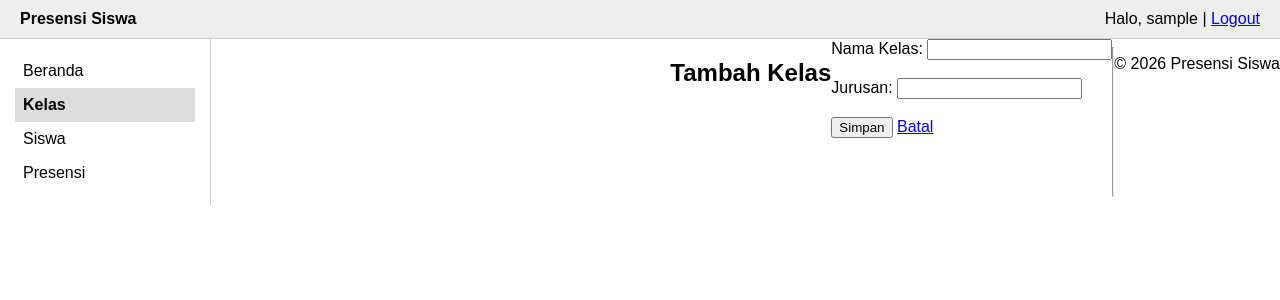
After one commit to arya-vrxx/kehadiran-siswa, a PHP site: page /inimanagekelas/tambahkelas.php in a window 1280 px wide. The commit adds this page. Shown: the top 300 px of the page. Run offline with PHP 8.4, Linux system fonts and the light colour scheme; the visitor is signed in with stand-in values (Sample User, id 1).

Commit message:
nambah layouting, style buat ngatur layout, folder manage kelas dan beberapa perubahan file lain menyesuaikan layouting

```diff
--- a/Config/database.php
+++ b/Config/database.php
@@ -1,21 +1,33 @@
 <?php
-$host = "localhost";
-$user = "root";
-$password = "";
-$dbname = "presensisekolah";
-$charset = "utf8mb4";
+class Database
+{
+    private string $host     = "localhost";
+    private string $user     = "root";
+    private string $password = "";
+    private string $dbname   = "presensisekolah";
+    private string $charset  = "utf8mb4";
 
-$dsn = "mysql:host=$host;dbname=$dbname;charset=$charset";
+    private ?PDO $pdo = null;
+
+    public function getConnection(): PDO
+    {
+        if ($this->pdo === null) {
+            $dsn = "mysql:host={$this->host};dbname={$this->dbname};charset={$this->charset}";
 
             $options = [
-    PDO::ATTR_ERRMODE => PDO::ERRMODE_EXCEPTION,
+                PDO::ATTR_ERRMODE            => PDO::ERRMODE_EXCEPTION,
                 PDO::ATTR_DEFAULT_FETCH_MODE => PDO::FETCH_ASSOC,
-    PDO::ATTR_EMULATE_PREPARES => false,
+                PDO::ATTR_EMULATE_PREPARES   => false,
             ];
 
             try {
-    $pdo = new PDO($dsn, $user, $password, $options);
+                $this->pdo = new PDO($dsn, $this->user, $this->password, $options);
             } catch (PDOException $e) {
                 error_log($e->getMessage());
-    die('Koneksi database gagal. Silakan coba lagi nanti.');
+                die("Koneksi database gagal. Silakan coba lagi nanti.");
             }
+        }
+
+        return $this->pdo;
+    }
+}
--- /dev/null
+++ b/inimanagekelas/tambahkelas.php
@@ -0,0 +1,73 @@
+<?php
+session_start();
+
+if (!isset($_SESSION["user"])) {
+    header("Location: ../login.php");
+    exit;
+}
+
+require_once "../Config/database.php";
+require_once "../models/kelas.php";
+
+$pdo   = (new Database())->getConnection();
+$kelas = new Kelas($pdo);
+
+$errors  = [];
+$nama    = "";
+$jurusan = "";
+
+if ($_SERVER["REQUEST_METHOD"] == "POST") {
+    $nama    = trim($_POST["nama_kelas"] ?? "");
+    $jurusan = trim($_POST["jurusan"] ?? "");
+
+    // Validasi
+    if ($nama === "") {
+        $errors[] = "Nama kelas wajib diisi.";
+    } elseif (mb_strlen($nama) > 20) {
+        $errors[] = "Nama kelas maksimal 20 karakter.";
+    }
+
+    if ($jurusan === "") {
+        $errors[] = "Jurusan wajib diisi.";
+    } elseif (mb_strlen($jurusan) > 20) {
+        $errors[] = "Jurusan maksimal 20 karakter.";
+    }
+
+    // Kalau lolos validasi, simpan lalu kembali ke daftar
+    if (empty($errors)) {
+        $kelas->create($nama, $jurusan);
+        $_SESSION["pesan"] = "Kelas berhasil ditambahkan.";
+        header("Location: index.php");
+        exit;
+    }
+}
+
+$judul = "Tambah Kelas";
+$base  = "../";
+$menu  = "kelas";
+
+require "../layout/header.php";
+?>
+
+<h2>Tambah Kelas</h2>
+
+<?php if (!empty($errors)): ?>
+    <ul style="color:red">
+        <?php foreach ($errors as $e): ?>
+            <li><?php echo htmlspecialchars($e); ?></li>
+        <?php endforeach; ?>
+    </ul>
+<?php endif; ?>
+
+<form method="post">
+    Nama Kelas:
+    <input type="text" name="nama_kelas" value="<?php echo htmlspecialchars($nama); ?>"><br><br>
+
+    Jurusan:
+    <input type="text" name="jurusan" value="<?php echo htmlspecialchars($jurusan); ?>"><br><br>
+
+    <button type="submit">Simpan</button>
+    <a href="index.php">Batal</a>
+</form>
+
+<?php require "../layout/footer.php"; ?>
--- /dev/null
+++ b/layout/footer.php
@@ -0,0 +1,7 @@
+</main>
+
+<hr>
+<p>&copy; <?php echo date("Y"); ?> Presensi Siswa</p>
+
+</body>
+</html>
--- /dev/null
+++ b/layout/header.php
@@ -0,0 +1,22 @@
+<!DOCTYPE html>
+<html lang="id">
+<head>
+    <meta charset="UTF-8">
+    <title><?php echo htmlspecialchars($judul ?? "Beranda"); ?> - Presensi Siswa</title>
+    <link rel="stylesheet" href="<?php echo $base; ?>assets/style.css">
+</head>
+<body>
+
+<header class="topbar">
+    <strong>Presensi Siswa</strong>
+    <span>
+        Halo, <?php echo htmlspecialchars($_SESSION["user"]); ?> |
+        <a href="<?php echo $base; ?>logout.php">Logout</a>
+    </span>
+</header>
+
+<div class="wrapper">
+
+    <?php require __DIR__ . "/sidebar.php"; ?>
+
+    <main class="content"></main>
--- /dev/null
+++ b/layout/sidebar.php
@@ -0,0 +1,7 @@
+<?php $menu = $menu ?? ""; ?>
+<aside class="sidebar">
+    <a href="<?php echo $base; ?>index.php" class="<?php echo $menu == 'beranda' ? 'aktif' : ''; ?>">Beranda</a>
+    <a href="<?php echo $base; ?>inimanagekelas/index.php" class="<?php echo $menu == 'kelas' ? 'aktif' : ''; ?>">Kelas</a>
+    <a href="<?php echo $base; ?>inimanagesiswa/index.php" class="<?php echo $menu == 'siswa' ? 'aktif' : ''; ?>">Siswa</a>
+    <a href="<?php echo $base; ?>inimanagepresensi/index.php" class="<?php echo $menu == 'presensi' ? 'aktif' : ''; ?>">Presensi</a>
+</aside>
--- /dev/null
+++ b/models/basemodel.php
@@ -0,0 +1,32 @@
+<?php
+abstract class BaseModel
+{
+    protected PDO $pdo;
+
+    // Diisi oleh class turunan/child class
+    protected string $table;
+    protected string $primaryKey;
+
+    public function __construct(PDO $pdo)
+    {
+        $this->pdo = $pdo;
+    }
+
+    public function all(): array
+    {
+        return $this->pdo->query("SELECT * FROM {$this->table}")->fetchAll();
+    }
+
+    public function find($id)
+    {
+        $stmt = $this->pdo->prepare("SELECT * FROM {$this->table} WHERE {$this->primaryKey} = ?");
+        $stmt->execute([$id]);
+        return $stmt->fetch(); // false kalau tidak ada
+    }
+
+    public function delete($id): bool
+    {
+        $stmt = $this->pdo->prepare("DELETE FROM {$this->table} WHERE {$this->primaryKey} = ?");
+        return $stmt->execute([$id]);
+    }
+}
--- /dev/null
+++ b/models/kelas.php
@@ -0,0 +1,28 @@
+<?php
+require_once __DIR__ . "/BaseModel.php";
+
+class Kelas extends BaseModel
+{
+    protected string $table      = "kelas";
+    protected string $primaryKey = "id_kelas";
+
+    public function create(string $nama, string $jurusan): bool
+    {
+        $stmt = $this->pdo->prepare("INSERT INTO kelas (nama_kelas, jurusan) VALUES (?, ?)");
+        return $stmt->execute([$nama, $jurusan]);
+    }
+
+    public function update($id, string $nama, string $jurusan): bool
+    {
+        $stmt = $this->pdo->prepare("UPDATE kelas SET nama_kelas = ?, jurusan = ? WHERE id_kelas = ?");
+        return $stmt->execute([$nama, $jurusan, $id]);
+    }
+
+    // Dipakai sebelum hapus: kelas yang masih punya siswa jangan dihapus
+    public function countSiswa($id): int
+    {
+        $stmt = $this->pdo->prepare("SELECT COUNT(*) FROM siswa WHERE id_kelas = ?");
+        $stmt->execute([$id]);
+        return (int) $stmt->fetchColumn();
+    }
+}
--- /dev/null
+++ b/style.css
@@ -0,0 +1,32 @@
+body { margin: 0; font-family: sans-serif; }
+
+.topbar {
+    display: flex;
+    justify-content: space-between;
+    padding: 10px 20px;
+    background: #eee;
+    border-bottom: 1px solid #ccc;
+}
+
+.wrapper { display: flex; }
+
+.sidebar {
+    width: 180px;
+    padding: 15px;
+    border-right: 1px solid #ccc;
+}
+.sidebar a {
+    display: block;
+    padding: 8px;
+    color: #000;
+    text-decoration: none;
+}
+.sidebar a.aktif { background: #ddd; font-weight: bold; }
+
+.content { flex: 1; padding: 20px; }
+
+.footer {
+    text-align: center;
+    padding: 10px;
+    border-top: 1px solid #ccc;
+}
--- a/teskoneksi.php
+++ b/teskoneksi.php
@@ -1,3 +1,3 @@
 <?php
-require_once 'Config/database.php';
+require_once 'config/database.php';
 echo "Koneksi berhasil";
```
Also changed, not shown: index.php (+35 -2 lines), inimanagekelas/edit.php (added, +82 -0 lines), inimanagekelas/hapus.php (added, +43 -0 lines), inimanagekelas/index.php (added, +68 -0 lines), seed.php (added, +13 -0 lines). Lines whose indentation alone changed are shown as unchanged.
